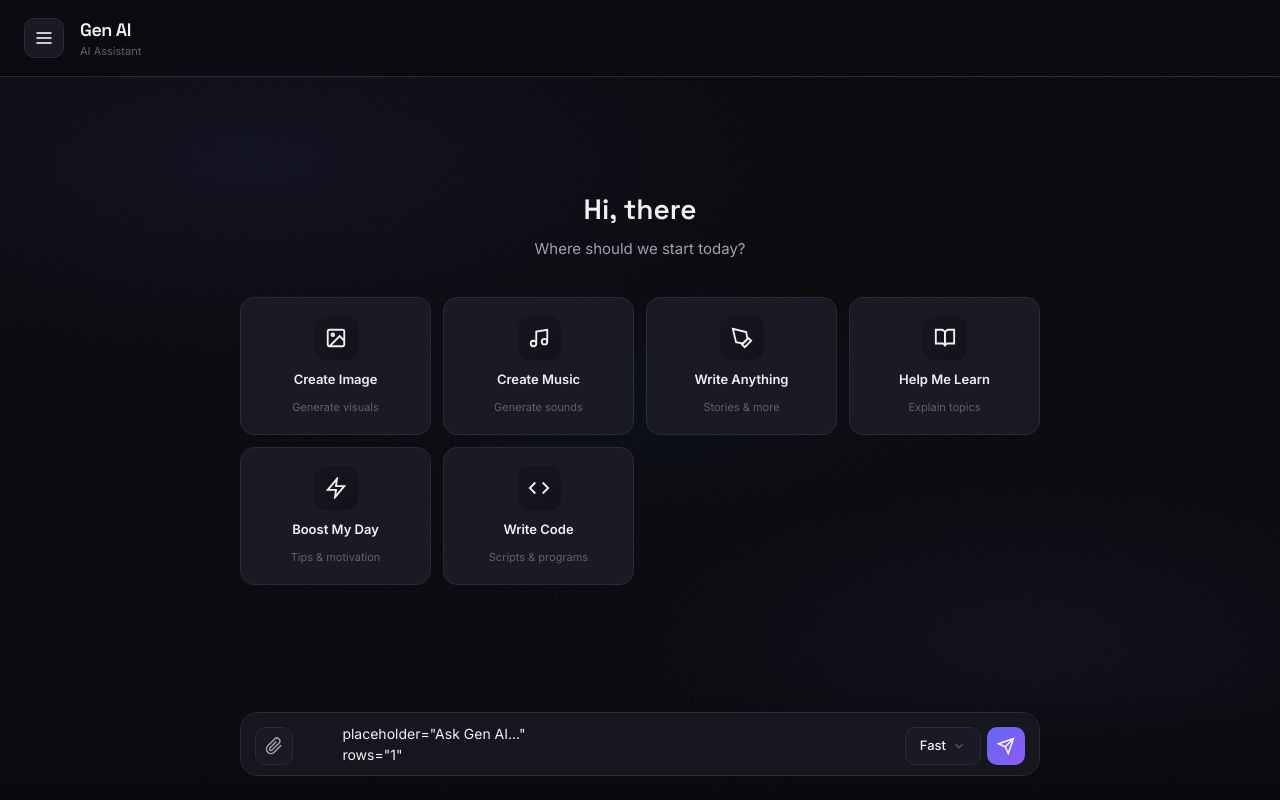
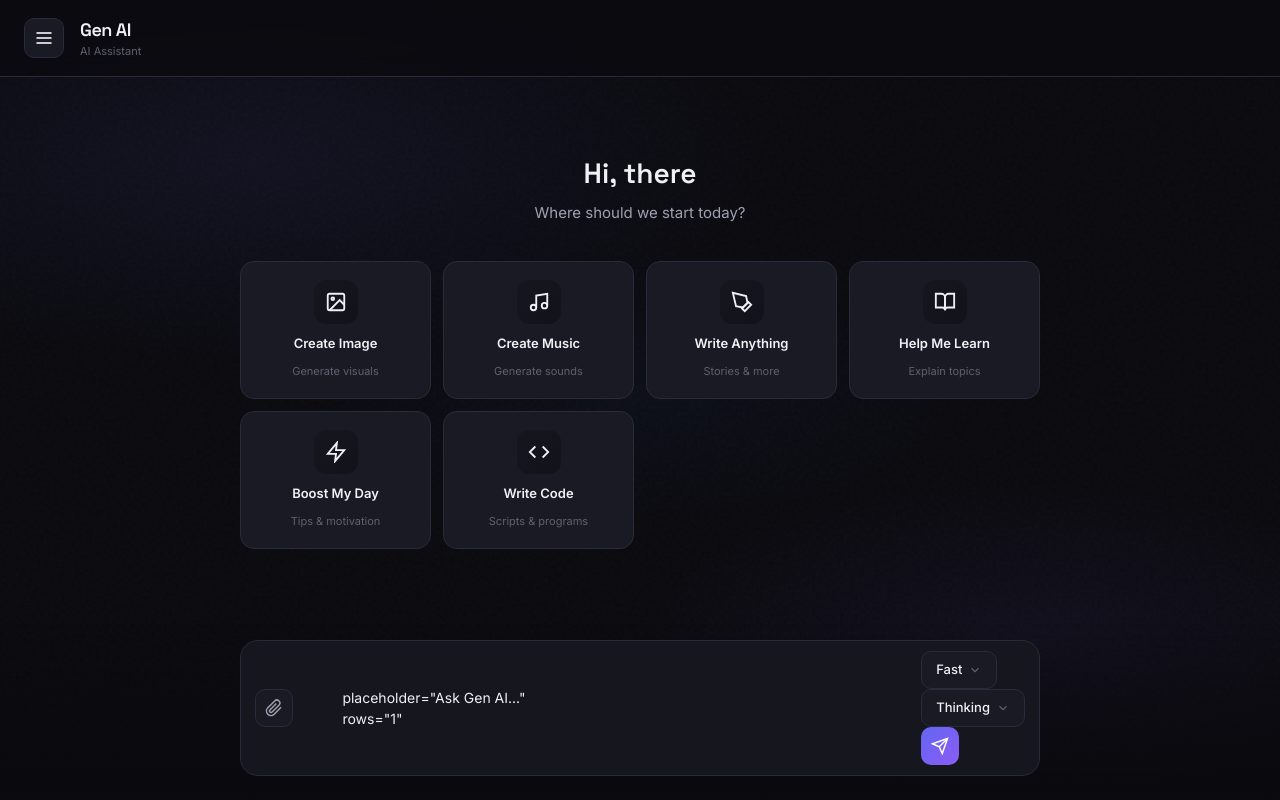
Before and after one commit to koushikhub007/Gen-AI, a Flask app: page / in a window 1280 px wide. Run offline with Flask 3, Linux system fonts and the light colour scheme; some libraries are stand-ins or nearby versions.

Commit message:
Refactor model selector and enhance message display
Updated model selector to set 'Thinking' as default and removed 'Fast' option. Adjusted layout and added copy button for AI messages.

```diff
--- a/templates/index.html
+++ b/templates/index.html
@@ -642,7 +642,7 @@
       border-radius: 18px;
       padding: 10px 14px;
       display: flex;
-      align-items: flex-end;
+      align-items:center;
       gap: 10px;
       transition: all 0.3s ease;
     }
@@ -1064,19 +1064,21 @@
                 <polyline points="6 9 12 15 18 9"></polyline>
               </svg>
             </button>
+<div class="input-actions">
+  <!-- Model Selector -->
+  <div class="model-selector">
+    <button class="model-btn" id="modelBtn">
+      <!-- ডিফল্ট নাম "Thinking" করা হলো -->
+      <span id="selectedModelName">Thinking</span>
+      <svg viewBox="0 0 24 24" fill="none" stroke="currentColor" stroke-width="2">
+        <polyline points="6 9 12 15 18 9"></polyline>
+      </svg>
+    </button>
     <div class="model-dropdown" id="modelDropdown">
-              <div class="model-option selected" data-model="fast">
-                <div class="model-option-icon fast">
-                  <svg width="14" height="14" viewBox="0 0 24 24" fill="none" stroke="white" stroke-width="2">
-                    <polygon points="13 2 3 14 12 14 11 22 21 10 12 10 13 2"></polygon>
-                  </svg>
-                </div>
-                <div class="model-option-info">
-                  <h4>Fast</h4>
-                  <p>Answers quickly</p>
-                </div>
-              </div>
-              <div class="model-option" data-model="thinking">
+      <!-- Fast অপশনটি সরিয়ে দেওয়া হয়েছে -->
+
+      <!-- Thinking কে ডিফল্ট সিলেক্টেড করা হলো -->
+      <div class="model-option selected" data-model="thinking">
         <div class="model-option-icon thinking">
           <svg width="14" height="14" viewBox="0 0 24 24" fill="none" stroke="white" stroke-width="2">
             <circle cx="12" cy="12" r="10"></circle>
@@ -1089,6 +1091,7 @@
           <p>Solves complex problems</p>
         </div>
       </div>
+
       <div class="model-option" data-model="pro">
         <div class="model-option-icon pro">
           <svg width="14" height="14" viewBox="0 0 24 24" fill="none" stroke="white" stroke-width="2">
@@ -1102,8 +1105,8 @@
       </div>
     </div>
   </div>
-
-          <!-- Stop Button -->
+  <!-- ... বাকি বাটনগুলো আগের মতোই থাকবে ... -->
+</div>          <!-- Stop Button -->
           <button class="action-btn stop" id="stopBtn" title="Stop">
             <svg width="14" height="14" viewBox="0 0 24 24" fill="currentColor">
               <rect x="4" y="4" width="16" height="16" rx="2"></rect>
@@ -1128,11 +1131,11 @@
   messages: [],
   chatHistory: [],
   currentChatId: null,
-      currentModel: { id: 'fast', name: 'Fast', desc: 'Answers quickly' },
+  // ডিফল্ট মডেল 'thinking' করা হলো
+  currentModel: { id: 'thinking', name: 'Thinking', desc: 'Solves complex problems' },
   isGenerating: false,
   editingMessageId: null
 };
-
     // ==================== DOM Elements ====================
     const dom = {};
 
@@ -1472,7 +1475,7 @@
         if (msg.role === 'user') {
           return `
             <div class="message user" data-id="${msg.id}">
-              <div class="message-avatar">U</div>
+              <!-- Avatar সরিয়ে দেওয়া হয়েছে -->
               <div class="message-body">
                 <div class="message-content" id="content-${msg.id}">${escapeHtml(msg.content)}</div>
 
@@ -1505,11 +1508,23 @@
             </div>
           `;
         } else {
+          // AI Message - এখানেও Copy বাটন যোগ করা হলো এবং Avatar সরানো হলো
           return `
             <div class="message ai">
-              <div class="message-avatar">G</div>
+              <!-- Avatar সরিয়ে দেওয়া হয়েছে -->
               <div class="message-body">
                 <div class="message-content">${escapeHtml(msg.content)}</div>
+
+                <div class="message-actions">
+                  <button class="msg-action-btn copy-btn" data-msg-id="${msg.id}">
+                    <svg width="12" height="12" viewBox="0 0 24 24" fill="none" stroke="currentColor" stroke-width="2">
+                      <rect x="9" y="9" width="13" height="13" rx="2" ry="2"></rect>
+                      <path d="M5 15H4a2 2 0 0 1-2-2V4a2 2 0 0 1 2-2h9a2 2 0 0 1 2 2v1"></path>
+                    </svg>
+                    Copy
+                  </button>
+                </div>
+
                 <div class="message-time">${formatTime(msg.timestamp)}</div>
               </div>
             </div>
@@ -1522,7 +1537,6 @@
 
       scrollToBottom();
     }
-
     function setupMessageActions() {
       // Copy buttons
       document.querySelectorAll('.copy-btn').forEach(btn => {
```
Lines whose indentation alone changed are shown as unchanged.
